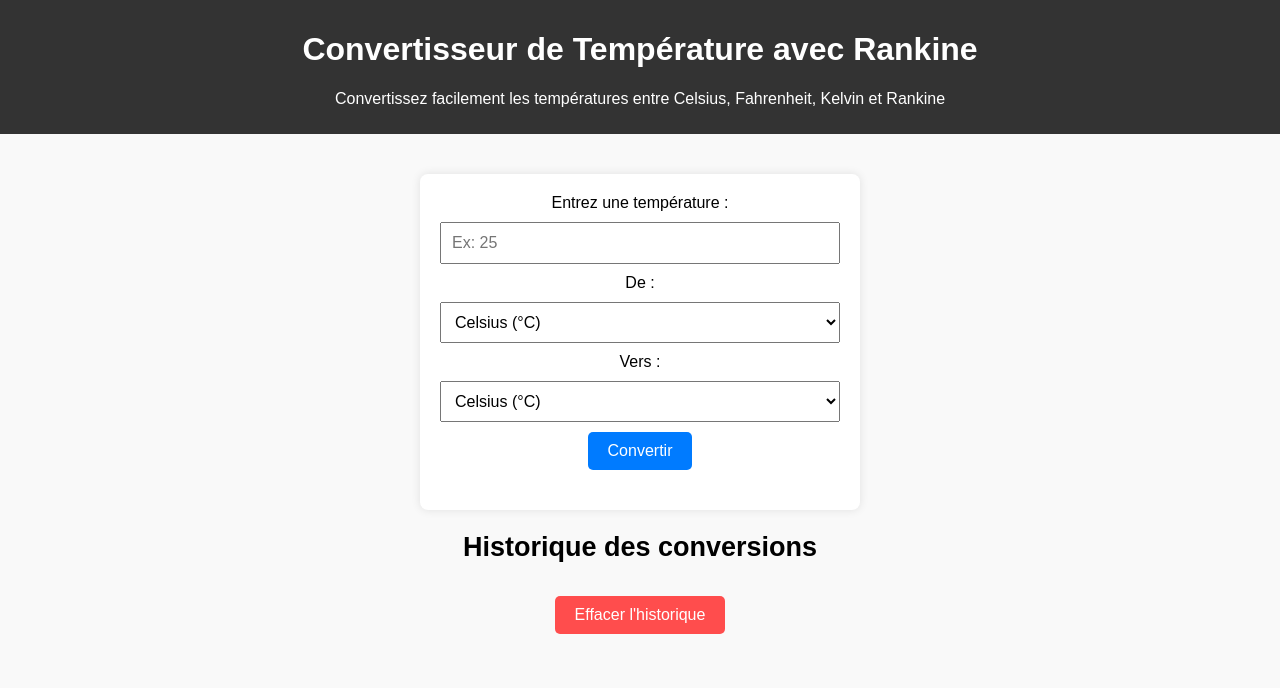
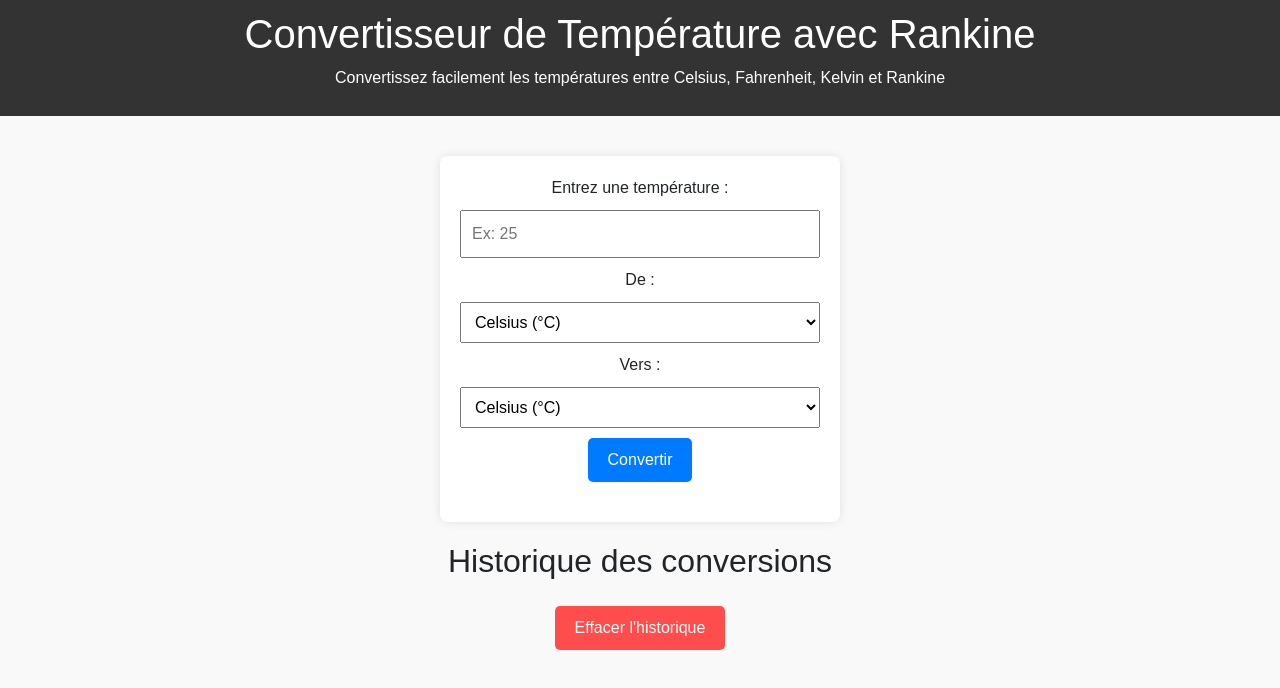
Before and after one commit to Weblocalis/SmartToolSKit, a website: page utilitaire/convertisseur-unite/convertisseur-temperature.html in a window 1280 px wide. Drawn offline with Linux system fonts and the light colour scheme.

Commit message:
Update convertisseur-temperature.html

```diff
--- a/utilitaire/convertisseur-unite/convertisseur-temperature.html
+++ b/utilitaire/convertisseur-unite/convertisseur-temperature.html
@@ -4,6 +4,8 @@
   <meta charset="UTF-8">
   <meta name="viewport" content="width=device-width, initial-scale=1.0">
   <title>Convertisseur de Température avec Rankine</title>
+
+        <link rel="stylesheet" type="text/css" href="../../assets/css/bootstrap.min.css">
   <style>
     body {
       font-family: Arial, sans-serif;
```
